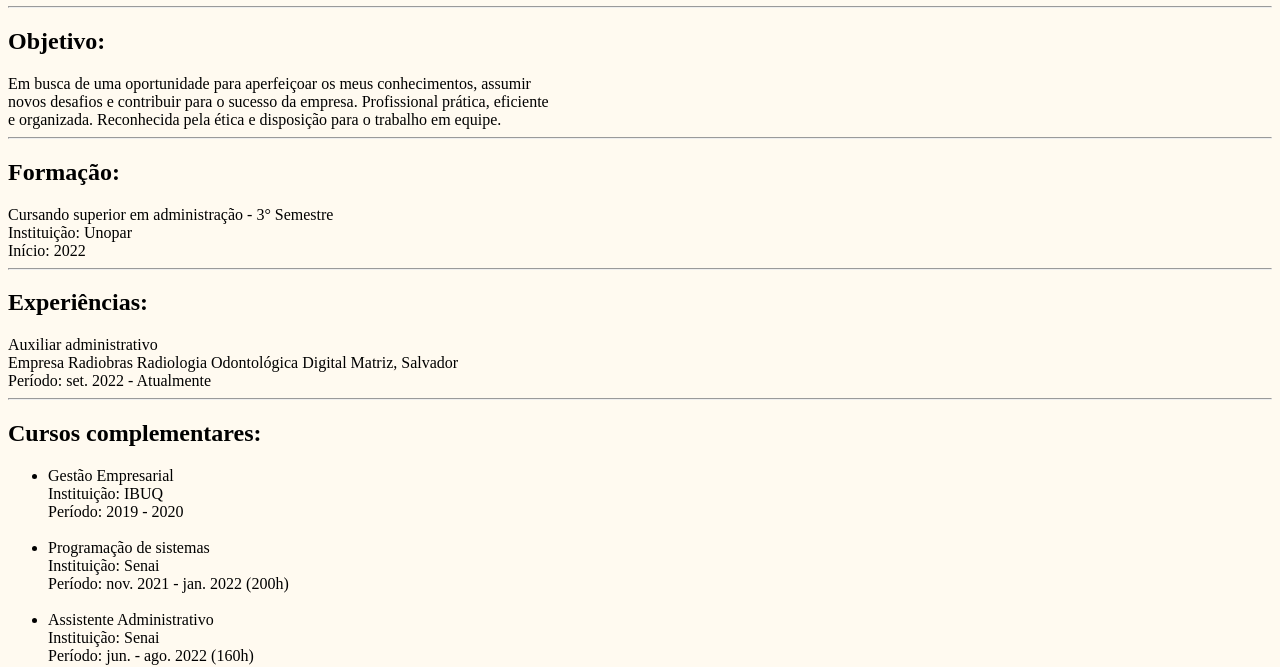
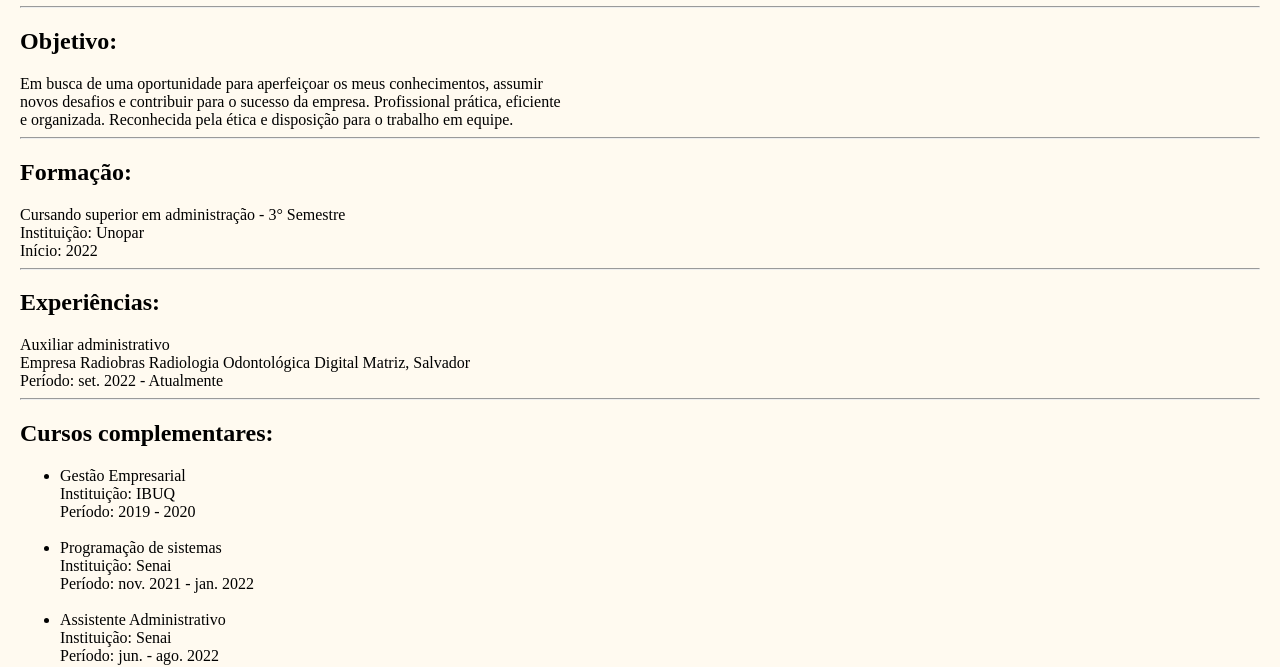
Before and after one commit to AdjaSantana/Curriculo, a plain HTML site: page index.html in a window 1280 px wide. Shown: the part 136-803 px from the top of the page. Drawn offline with Linux system fonts and the light colour scheme.

Commit message:
Adição de margem

```diff
--- a/index.html
+++ b/index.html
@@ -7,6 +7,7 @@
     <style>
         body{
             background-color:floralwhite;
+            margin: 20px;
         }
     </style>
 </head>
@@ -37,12 +38,12 @@
         </li><br>
         <li>Programação de sistemas<br>
             Instituição: Senai<br>
-            Período: nov. 2021 - jan. 2022 (200h)
+            Período: nov. 2021 - jan. 2022
         </li><br>
         <li>
             Assistente Administrativo<br>
             Instituição: Senai<br>
-            Período: jun. - ago. 2022 (160h)
+            Período: jun. - ago. 2022
         </li><br>
         <li>
             Cursando Excel básico ao avançado<br>
```
